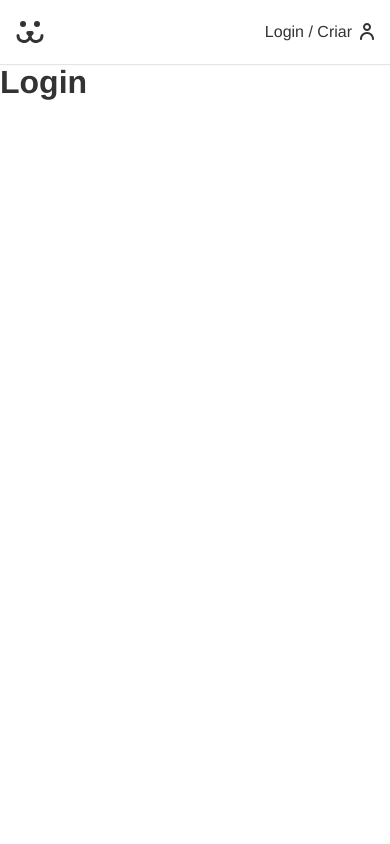
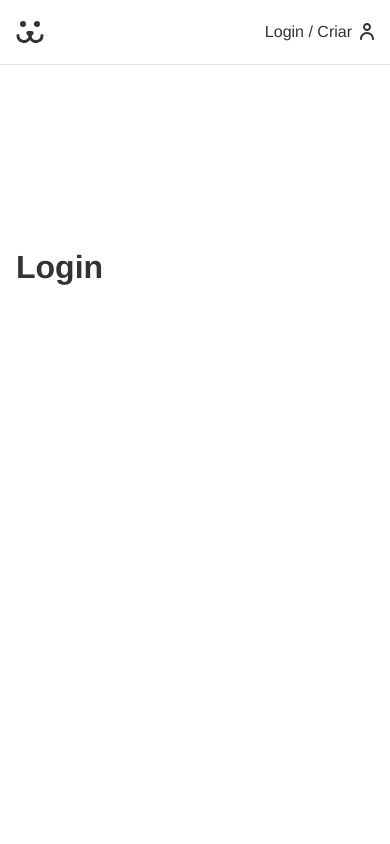
Before and after one commit to marcelodscosta/dogs-next, a Next.js app: page /login in a window 390 px wide. Shown: the top 844 px of the page. Built offline with nearby package versions, Linux system fonts and the light colour scheme.

Commit message:
login layout

```diff
--- /dev/null
+++ b/src/app/login/layout.tsx
@@ -0,0 +1,15 @@
+import { Metadata } from "next";
+import styles from './login.module.css';
+
+export const metadata: Metadata = {
+  title: "Login",
+  description: "Rede social para cachorro",
+};
+
+export default async function LoginLayout({ children }: { children: React.ReactNode }) {
+  return (
+    <div className={styles.login}>
+      <div className={styles.forms}>{children}</div>
+    </div>
+  );
+};
--- /dev/null
+++ b/src/app/login/login.module.css
@@ -0,0 +1,31 @@
+.login {
+  display: grid;
+  grid-template-columns: 1fr 1fr;
+  min-height: 100vh;
+  gap: 2rem;
+}
+
+.login::before {
+  display: block;
+  content: '';
+  background: url('/assets/login.jpg') no-repeat center center;
+  background-size: cover;
+}
+
+.forms {
+  max-width: 30rem;
+  padding: 1rem;
+  margin-top: 20vh;
+}
+
+@media (max-width: 40rem) {
+  .login {
+    grid-template-columns: 1fr;
+  }
+  .login::before {
+    display: none;
+  }
+  .forms {
+    max-width: 100%;
+  }
+}
```
